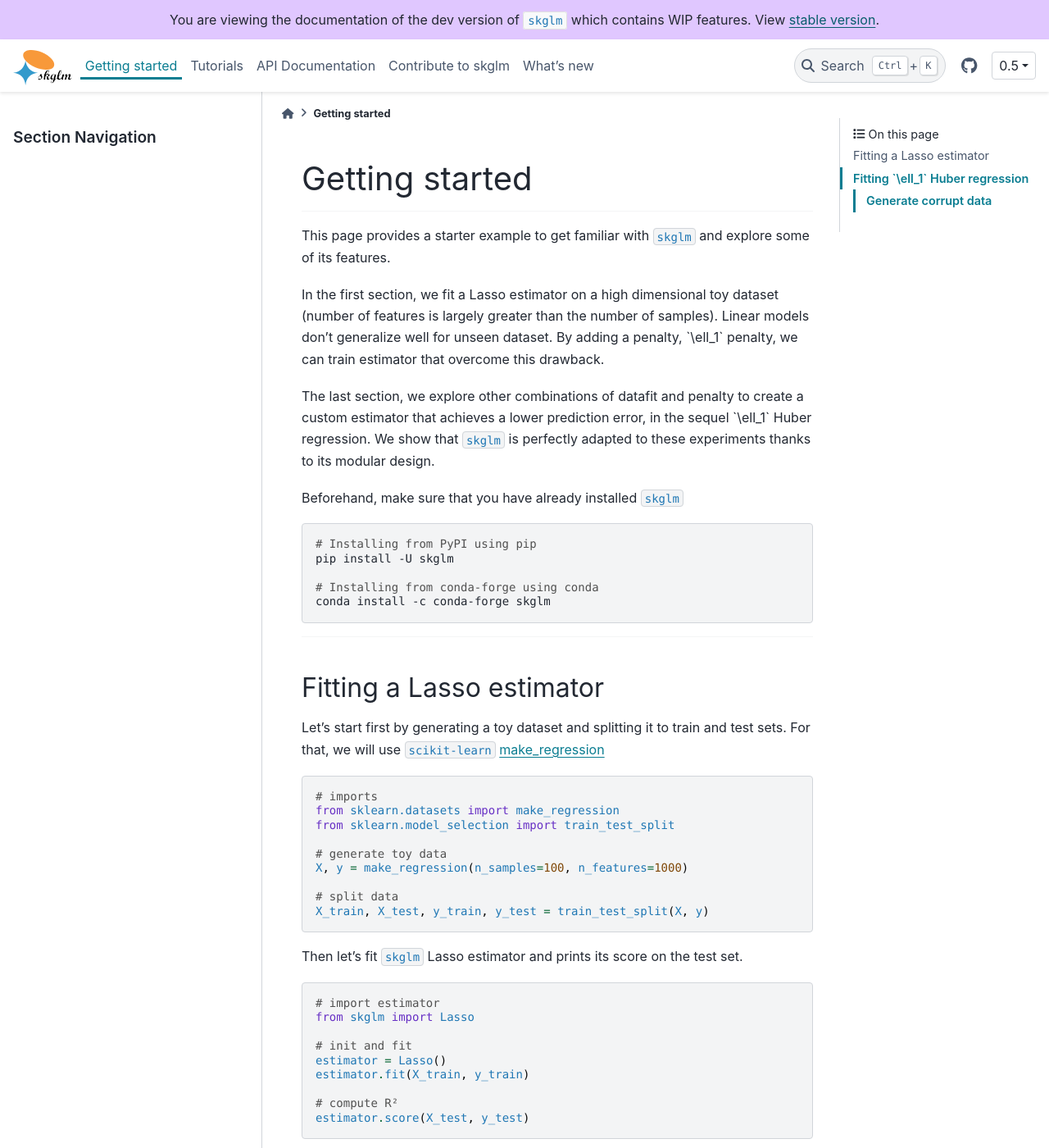
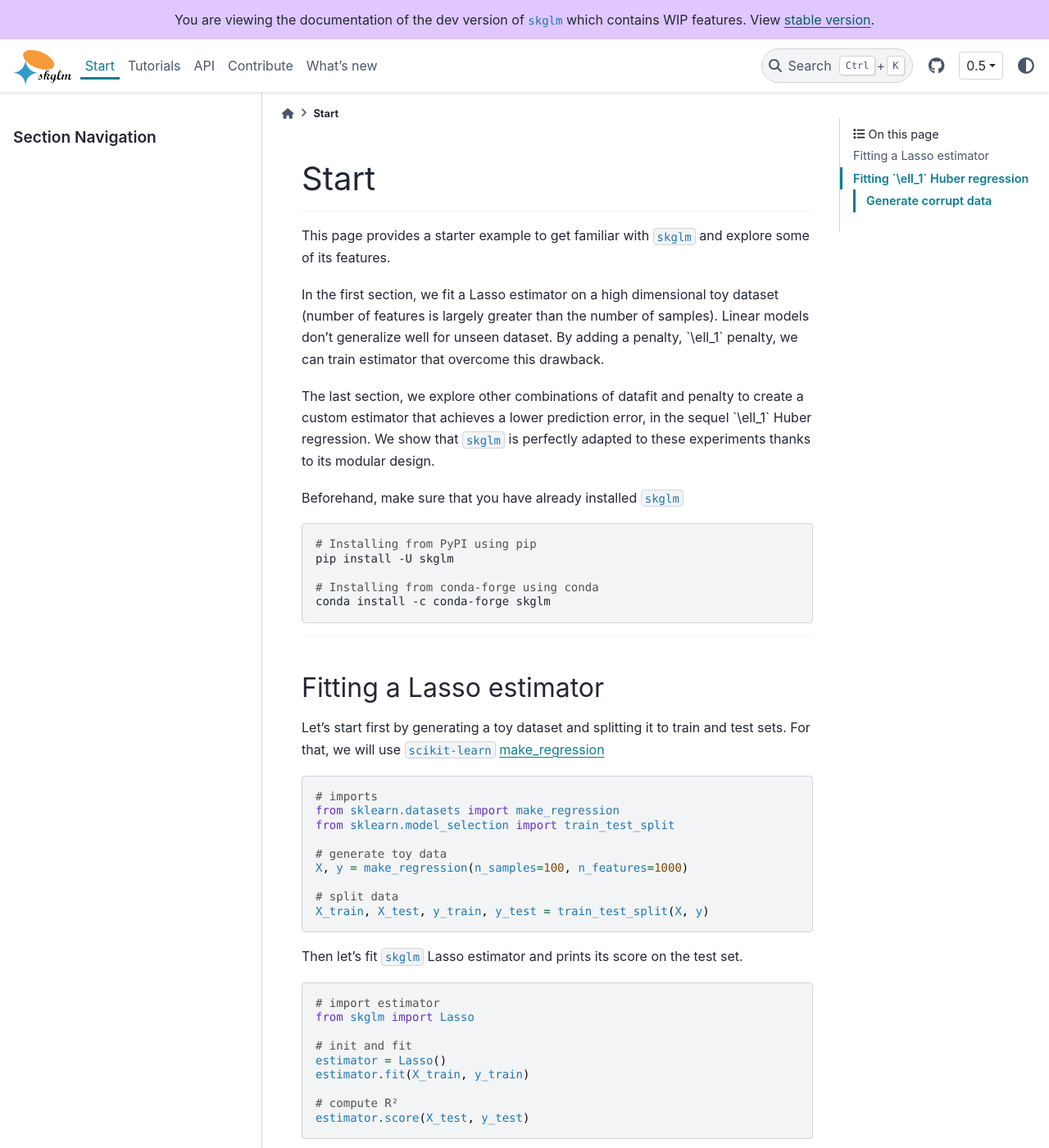
Before and after one commit to scikit-learn-contrib/skglm, a Sphinx documentation site: the page built from doc/getting_started.rst, in a window 1280 px wide and 1400 px high. Shown: the whole window at 82% size. Built offline with Sphinx 7.4.7 and the PyData theme 0.15.4, drawn with Linux system fonts in a browser that asks for light colours; pages that are not in the unit, such as notebooks, are missing from menus; a script that is not in the unit is left out.

Commit message:
could not adjust for smaller screen sizes, so changed menu titles instead

```diff
--- a/doc/_static/style.css
+++ b/doc/_static/style.css
@@ -76,36 +76,3 @@ code,
     color: #1f77b4 !important;
     /* or #ff7f0e if you want orange instead */
 }
-
-/* Optional: adjust inline code background */
-code {
-    background-color: #f8f9fa;
-    /* light gray background */
-    border: 1px solid #e0e0e0;
-    padding: 0.15em 0.35em;
-    border-radius: 0.2rem;
-}
-
-
-/* Force breakpoint in navbar earlier, attention: need to change if navbar titles are changed*/
-@media (max-width: 1177px) {
-    .bd-header .navbar-expand-lg {
-        flex-direction: column !important;
-    }
-
-    .bd-header .navbar-collapse {
-        display: none !important;
-    }
-
-    .bd-header .navbar-toggler {
-        display: block !important;
-    }
-
-    .bd-header .navbar-nav {
-        display: none !important;
-    }
-
-    .bd-header .navbar-collapse.collapse.show {
-        display: block !important;
-    }
-}
--- a/doc/api.rst
+++ b/doc/api.rst
@@ -4,7 +4,7 @@
    :description: Browse the skglm API documentation covering estimators (Lasso, ElasticNet, Cox), penalties (L1, SCAD, MCP), datafits (Logistic, Poisson), and optimized solvers.
 
 =================
-API Documentation
+API
 =================
 
 .. currentmodule:: skglm
--- a/doc/conf.py
+++ b/doc/conf.py
@@ -127,6 +127,7 @@ primary_dark = "#135b91" if is_stable_doc else "#e76f00"
 # further.  For a list of options available for each theme, see the
 # documentation.
 html_theme_options = {
+    # color configurations
     "light_css_variables": {
         "color-brand-primary": primary,
         "color-brand-content": primary,
@@ -137,9 +138,18 @@ html_theme_options = {
         "color-brand-content": primary_dark,
         "color-brand-secondary": primary,
     },
+
+    # Navbar configuration
     "navbar_align": "left",
     "navbar_start": ["navbar-logo"],
     "navbar_center": ["navbar-nav"],
+    "navbar_end": [
+        "navbar-icon-links",
+        "version-switcher",
+        "theme-switcher",
+    ],
+
+    # other configurations
     "icon_links": [
         {
             "name": "GitHub",
@@ -147,10 +157,6 @@ html_theme_options = {
             "icon": "fab fa-github",
             "type": "fontawesome",
         },
-    ],
-    "navbar_end": [
-        "navbar-icon-links",
-        "version-switcher",
     ],
     "switcher": {
         "json_url": "/_static/switcher.json",
--- a/doc/contribute.rst
+++ b/doc/contribute.rst
@@ -4,7 +4,7 @@
    :description: Contribute to skglm by reporting bugs, suggesting features, or submitting pull requests. Join us in making skglm even better!
     :og:title: Contribute to skglm
 
-Contribute to ``skglm``
+Contribute
 =======================
 
 ``skglm`` is a continuous endeavour that relies on community efforts to last and evolve.
--- a/doc/getting_started.rst
+++ b/doc/getting_started.rst
@@ -4,7 +4,7 @@
    :description: Learn how to fit Lasso and custom GLM estimators with skglm, a modular Python library compatible with scikit-learn. Includes examples and code snippets.
 
 ===============
-Getting started
+Start
 ===============
 ---------------
 
```
